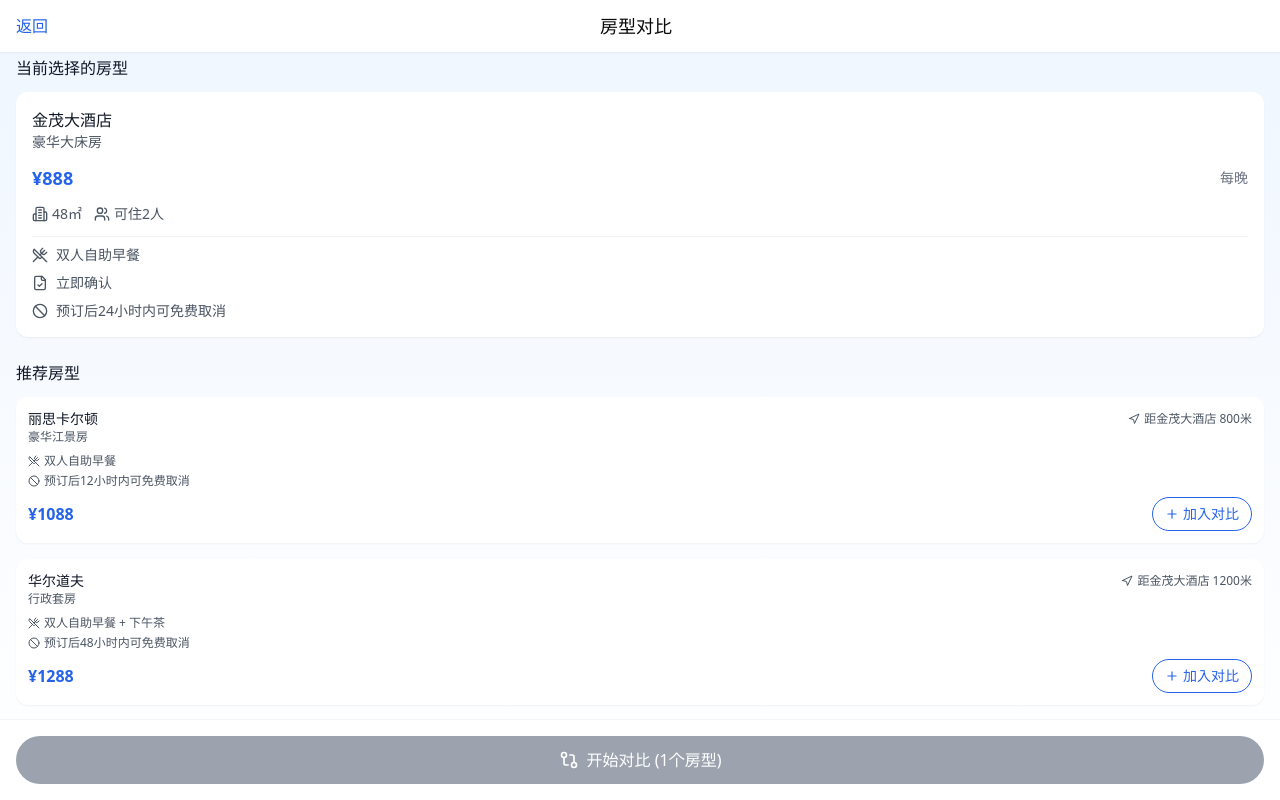
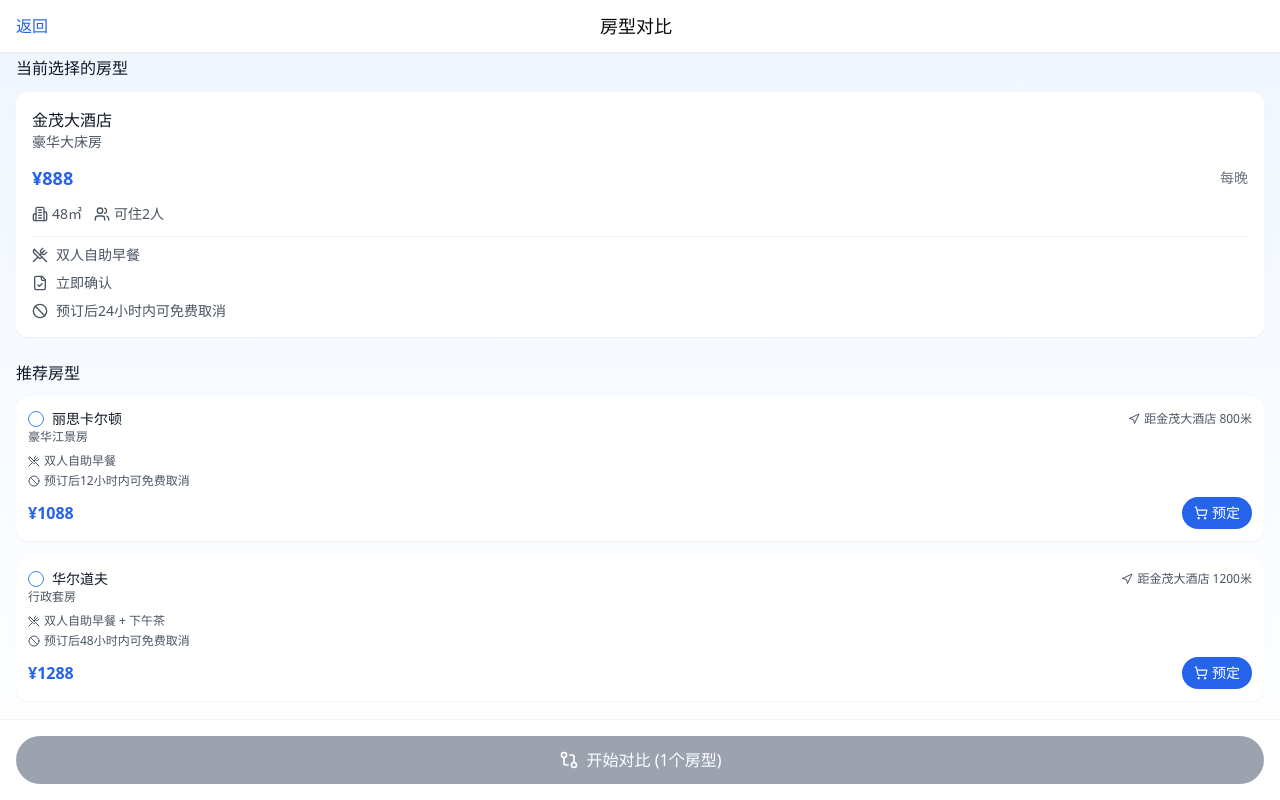
Before and after one commit to libingyan1900/where-to-download, a React (Vite) app: page /room-comparison in a window 1280 px wide. Built offline with nearby package versions, Linux system fonts and the light colour scheme.

Commit message:
Refactor: Replace comparison button with checkboxes
Replaces the "Add to Comparison" button with checkboxes for selecting rooms to compare.  The "Compare" button is renamed to "Book".

```diff
--- a/src/components/room-comparison/RecommendedRoomCard.tsx
+++ b/src/components/room-comparison/RecommendedRoomCard.tsx
@@ -1,6 +1,7 @@
 
 import { motion } from "framer-motion";
-import { UtensilsCrossed, Ban, GitCompare, Plus, Navigation } from "lucide-react";
+import { UtensilsCrossed, Ban, Navigation, ShoppingCart } from "lucide-react";
+import { Checkbox } from "@/components/ui/checkbox";
 import { Room } from "./types";
 
 interface RecommendedRoomCardProps {
@@ -29,7 +30,14 @@ export const RecommendedRoomCard = ({
         <div className="flex-1 min-w-0">
           <div className="mb-2">
             <div className="flex items-center justify-between">
-              <h3 className="text-sm font-medium text-gray-900 truncate">{room.hotelName}</h3>
+              <div className="flex items-center gap-2">
+                <Checkbox
+                  checked={isSelected}
+                  onCheckedChange={() => onToggleSelection(room.id)}
+                  className="border-blue-500"
+                />
+                <h3 className="text-sm font-medium text-gray-900 truncate">{room.hotelName}</h3>
+              </div>
               <div className="flex items-center text-xs text-gray-600">
                 <Navigation className="w-3 h-3 mr-1" />
                 <span>距金茂大酒店 {(room.distanceInKm * 1000).toFixed(0)}米</span>
@@ -50,24 +58,11 @@ export const RecommendedRoomCard = ({
           <div className="flex justify-between items-center mt-2">
             <span className="text-base font-semibold text-blue-600">¥{room.price}</span>
             <button
-              onClick={() => onToggleSelection(room.id)}
-              className={`flex items-center gap-1 px-3 py-1.5 rounded-full text-sm ${
-                isSelected
-                  ? 'bg-blue-600 text-white'
-                  : 'border border-blue-600 text-blue-600'
-              }`}
+              onClick={() => {}} // Booking function to be implemented
+              className="flex items-center gap-1 px-3 py-1.5 rounded-full text-sm bg-blue-600 text-white"
             >
-              {isSelected ? (
-                <>
-                  <GitCompare className="w-3.5 h-3.5" />
-                  已选择
-                </>
-              ) : (
-                <>
-                  <Plus className="w-3.5 h-3.5" />
-                  加入对比
-                </>
-              )}
+              <ShoppingCart className="w-3.5 h-3.5" />
+              预定
             </button>
           </div>
         </div>
```
